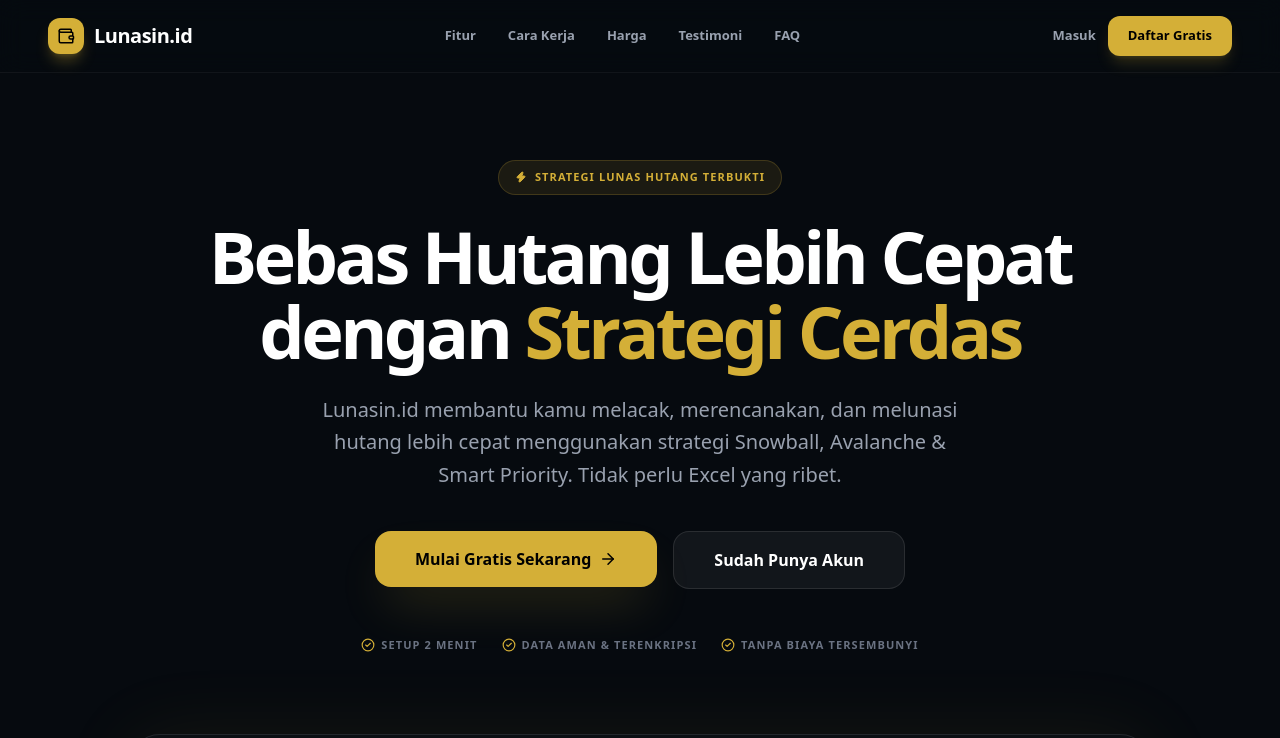
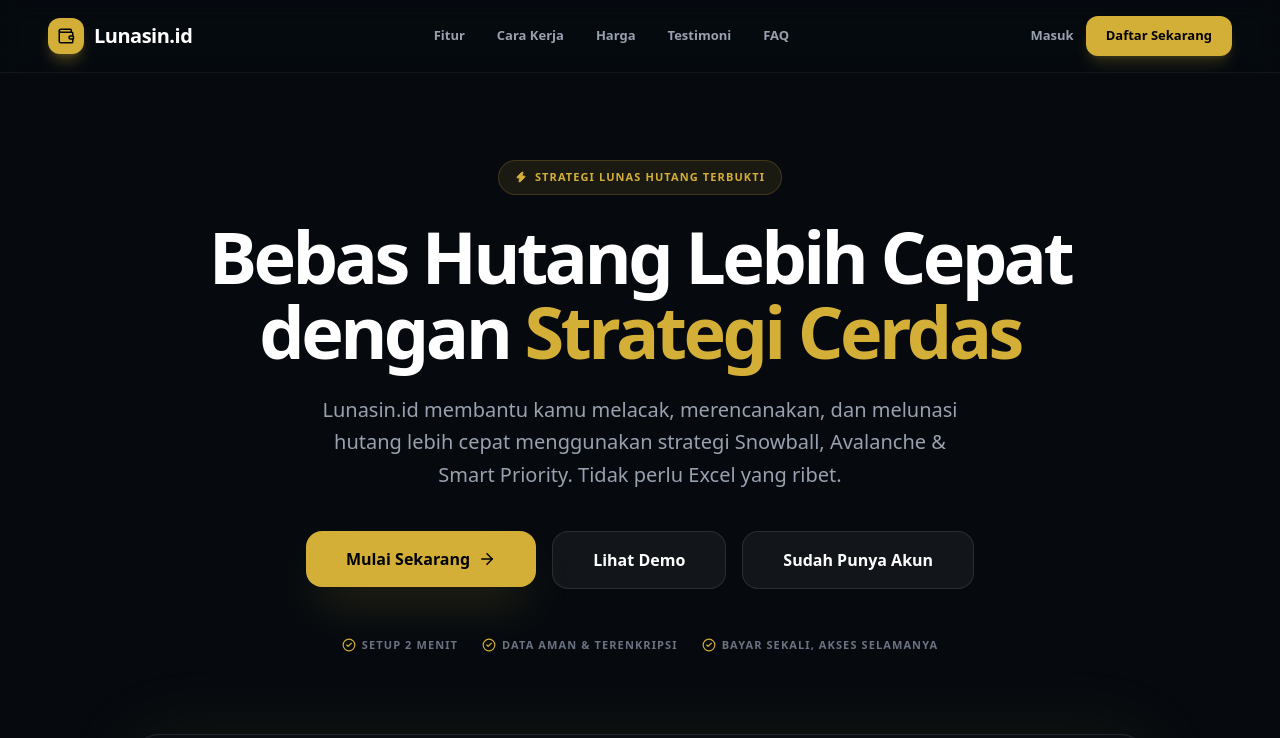
Before and after one commit to Willybrenkman/Lunasin, a Next.js app: page / in a window 1280 px wide. Shown: the top 738 px of the page. Built offline with nearby package versions, Linux system fonts and the light colour scheme.

Commit message:
Fix hero CTAs — add Demo button, remove 'Gratis' wording

```diff
--- a/app/page.js
+++ b/app/page.js
@@ -55,7 +55,7 @@
         </Link>
         <a href={WA_DAFTAR} target="_blank" rel="noopener noreferrer">
           <button className="bg-[#D4AF37] text-black px-5 py-2.5 rounded-xl text-[13px] font-black shadow-lg shadow-gold/20 hover:brightness-110 transition-all">
-            Daftar Gratis
+            Daftar Sekarang
           </button>
         </a>
       </div>
@@ -88,9 +88,14 @@
           <div className="flex flex-col sm:flex-row gap-4 justify-center pt-4">
             <a href={WA_DAFTAR} target="_blank" rel="noopener noreferrer">
               <button className="w-full sm:w-auto bg-[#D4AF37] text-black px-10 py-4 rounded-2xl text-base font-black shadow-2xl shadow-gold/20 hover:brightness-110 active:scale-95 transition-all flex items-center justify-center gap-2">
-                Mulai Gratis Sekarang <ArrowRight size={18} />
+                Mulai Sekarang <ArrowRight size={18} />
               </button>
             </a>
+            <Link href="/demo">
+              <button className="w-full sm:w-auto px-10 py-4 bg-white/5 border border-white/10 rounded-2xl font-black hover:bg-white/10 transition-colors text-base">
+                Lihat Demo
+              </button>
+            </Link>
             <Link href="/login">
               <button className="w-full sm:w-auto px-10 py-4 bg-white/5 border border-white/10 rounded-2xl font-black hover:bg-white/10 transition-colors text-base">
                 Sudah Punya Akun
@@ -101,7 +106,7 @@
           <div className="flex flex-wrap justify-center gap-6 pt-6 text-[11px] font-bold text-gray-500 uppercase tracking-widest">
             <span className="flex items-center gap-1.5"><CheckCircle2 size={14} className="text-gold" /> Setup 2 menit</span>
             <span className="flex items-center gap-1.5"><CheckCircle2 size={14} className="text-gold" /> Data aman & terenkripsi</span>
-            <span className="flex items-center gap-1.5"><CheckCircle2 size={14} className="text-gold" /> Tanpa biaya tersembunyi</span>
+            <span className="flex items-center gap-1.5"><CheckCircle2 size={14} className="text-gold" /> Bayar sekali, akses selamanya</span>
           </div>
         </motion.div>
 
@@ -425,7 +430,7 @@
             <div className="flex flex-col sm:flex-row gap-4 justify-center">
               <a href={WA_DAFTAR} target="_blank" rel="noopener noreferrer">
                 <button className="w-full sm:w-auto bg-gold text-black px-10 py-4 rounded-2xl font-black text-base hover:brightness-110 active:scale-95 transition-all shadow-2xl shadow-gold/30 flex items-center justify-center gap-2">
-                  Daftar Gratis via WhatsApp <ChevronRight size={18} />
+                  Daftar via WhatsApp <ChevronRight size={18} />
                 </button>
               </a>
             </div>
```
